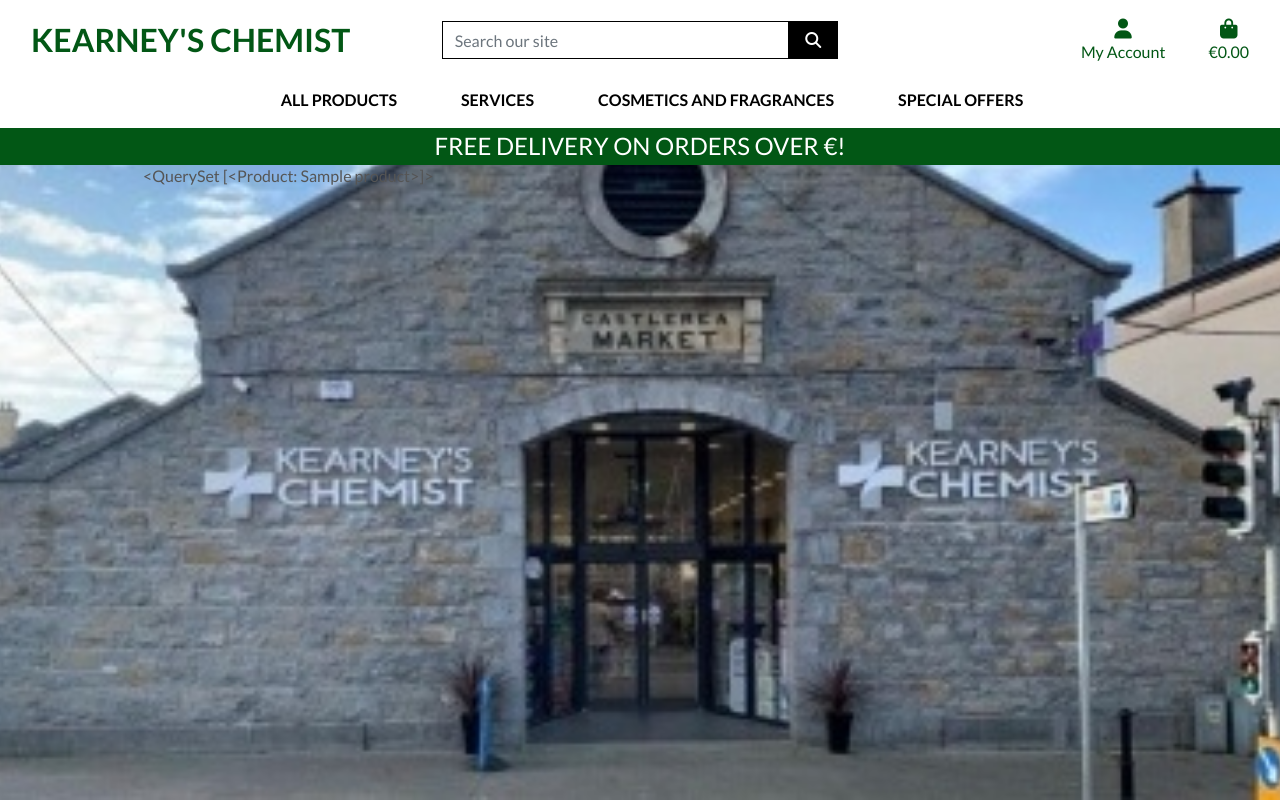
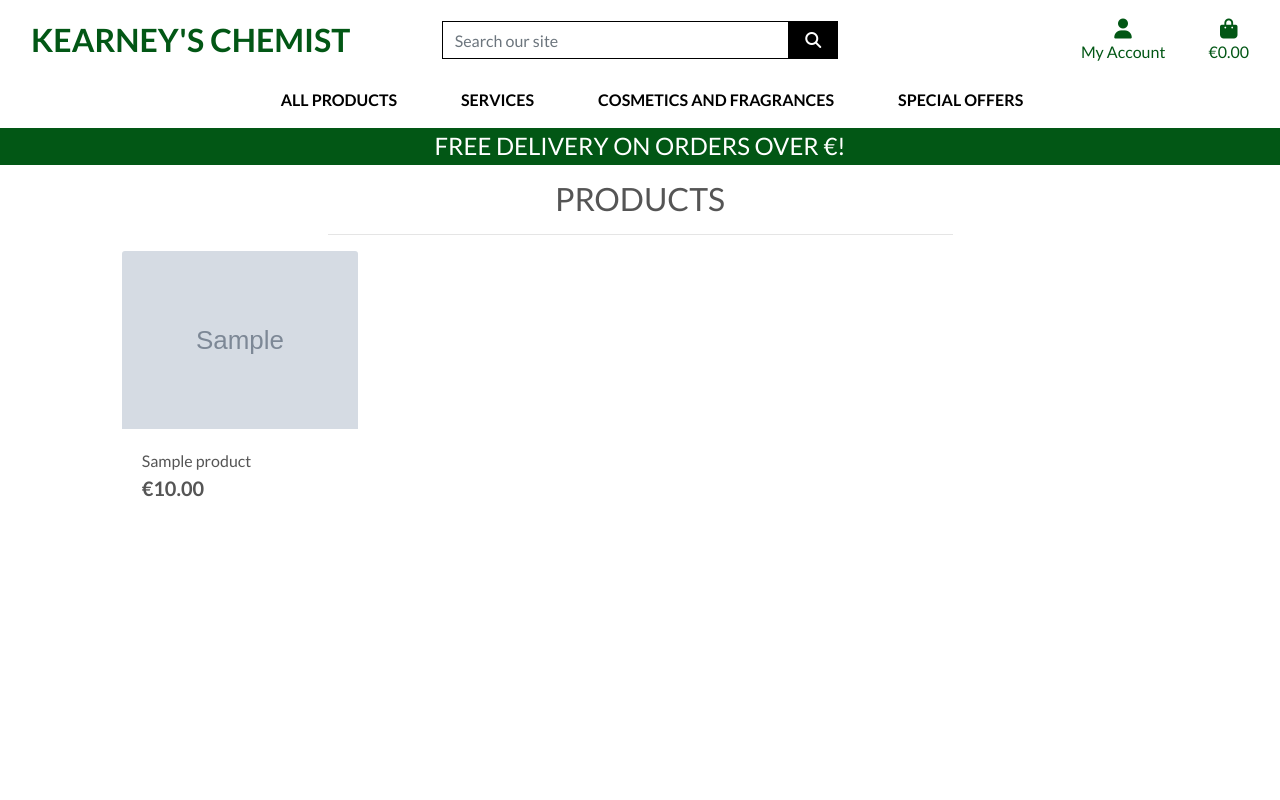
Before and after one commit to CliveC99/kearneys, a Django app: page /products/ in a window 1280 px wide. Run offline with Django 3.2, Linux system fonts and the light colour scheme; tables that the repository leaves empty hold one stand-in row (values such as "Sample post"); grey boxes marked "Sample" are stand-in pictures; some libraries are stand-ins or nearby versions.

Commit message:
Started product templates

```diff
--- a/products/templates/products/products.html
+++ b/products/templates/products/products.html
@@ -10,10 +10,64 @@
 {% endblock %}
 
 {% block content %}
-    <div class="container">
+    <div class="overlay"></div>
+    <div class="container-fluid">
         <div class="row">
-            <div class="col">
-                {{ products }}
+            <div class="col text-center mt-3">
+                <h2 class="logo-font">Products</h2>
+                <hr class="w-50 mb-1">
+            </div>
+        </div>
+        <div class="row">
+            <div class="product-container col-10 offset-1">
+                <div class="row mt-1 mb-2"></div>
+                <div class="row">
+                    {% for product in products %}
+                        <div class="col-sm-6 col-md-6 col-lg-4 col-xl-3">
+                            <div class="card h-100 border-0">
+                                {% if product.image %}
+                                <a href="">
+                                    <img class="card-img-top img-fluid" src="{{ product.image.url }}" alt="{{ product.name }}">
+                                </a>
+                                {% else %}
+                                <a href="">
+                                    <img class="card-img-top img-fluid" src="{{ MEDIA_URL }}noimage.png" alt="{{ product.name }}">
+                                </a>
+                                {% endif %}
+                                <div class="card-body pb-0">
+                                    <p class="mb-0">{{ product.name }}</p>
+                                </div>
+                                <div class="card-footer bg-white pt-0 border-0 text-left">
+                                    <div class="row">
+                                        <div class="col">
+                                            <p class="lead mb-0 text-left font-weight-bold">€{{ product.price }}</p>
+                                        </div>
+                                    </div>
+                                </div>
+                            </div>
+                        </div>
+                        {% if forloop.counter|divisibleby:1 %}
+                            <div class="col-12 d-sm-none mb-5">
+                                <hr>
+                            </div>
+                        {% endif %}
+                        {% if forloop.counter|divisibleby:2 %}
+                            <div class="col-12 d-none d-sm-block d-md-block d-lg-none mb-5">
+                                <hr>
+                            </div>
+                        {% endif %}
+                        {% if forloop.counter|divisibleby:3 %}
+                            <div class="col-12 d-none d-lg-block d-xl-none mb-5">
+                                <hr>
+                            </div>
+                        {% endif %}
+                        {% if forloop.counter|divisibleby:4 %}
+                            <div class="col-12 d-none d-xl-block mb-5">
+                                <hr>
+                            </div>
+                        {% endif %}
+                    {% endfor %}
+                </div>
             </div>
         </div>
     </div>
--- a/static/css/base.css
+++ b/static/css/base.css
@@ -61,6 +61,16 @@ body {
     background: #025715 !important;
 }
 
+.overlay {
+    height: 100%;
+    width: 100%;
+    top: 0;
+    left: 0;
+    position: fixed;
+    background: white;
+    z-index: -1;
+}
+
 .border-black {
     border: 1px solid black !important;
 }
```
Also changed, not shown: media/IMG_8909.JPG (added).
